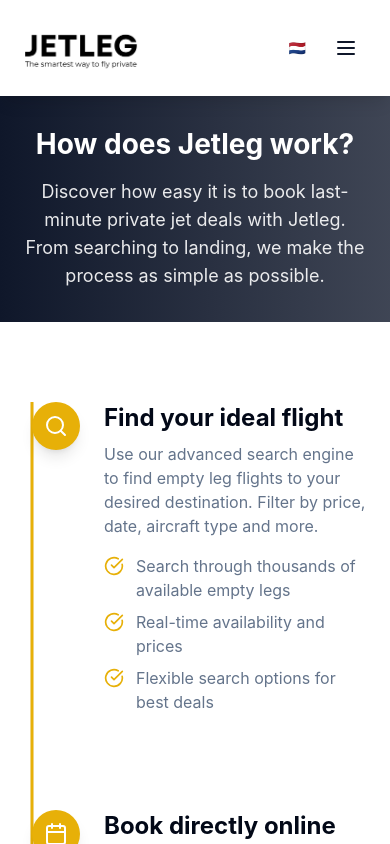
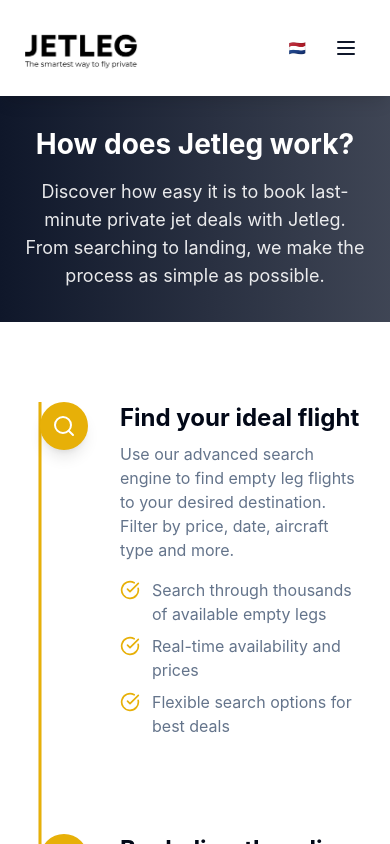
Before and after one commit to Rogerham/jetleg, a React (Vite) app: page /how-it-works in a window 390 px wide. Shown: the top 844 px of the page. Built offline with nearby package versions, Linux system fonts and the light colour scheme.

Commit message:
Code edited in Lovable Code Editor
Edited UI in Lovable

```diff
--- a/src/components/TimelineContainer.tsx
+++ b/src/components/TimelineContainer.tsx
@@ -81,12 +81,12 @@ const TimelineStep = ({ icon: Icon, stepNumber, title, description, details, isE
     <div ref={stepRef} className="relative w-full">
       {/* Mobile/Tablet Layout (FIXED) */}
       <div className="lg:hidden flex items-start">
-        <div className="absolute left-8 flex items-center justify-center -translate-x-1/2">
+        <div className="absolute left-10 flex items-center justify-center -translate-x-1/2">
           <div className="z-10 flex h-12 w-12 items-center justify-center rounded-full bg-accent text-white shadow-lg">
             <Icon className="h-6 w-6" />
           </div>
         </div>
-        <div className="w-full pl-20">
+        <div className="w-full pl-24">
           {mobileContent}
         </div>
       </div>
@@ -148,7 +148,7 @@ const TimelineContainer = () => {
     <section ref={timelineRef} className="py-20 bg-background relative overflow-hidden">
       <div className="container mx-auto px-6 relative">
         {/* Vertical Timeline Line (FIXED) */}
-        <div className="absolute top-0 bottom-0 lg:left-1/2 left-8 w-[3px] -translate-x-1/2 bg-muted rounded-full">
+        <div className="absolute top-0 bottom-0 lg:left-1/2 left-10 w-[3px] -translate-x-1/2 bg-muted rounded-full">
           <div
             className="absolute top-0 left-0 w-full bg-accent transition-all duration-150 ease-linear"
             style={{ height: `${scrollProgress * 100}%` }}
```
